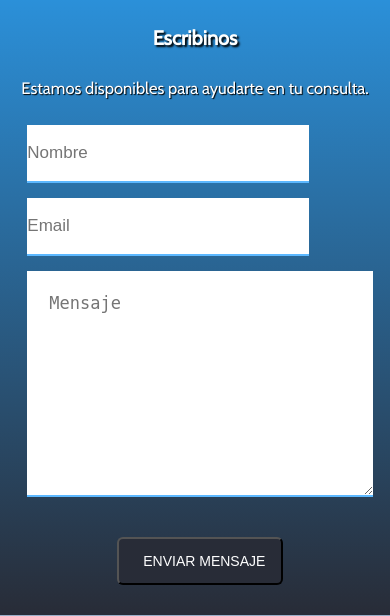
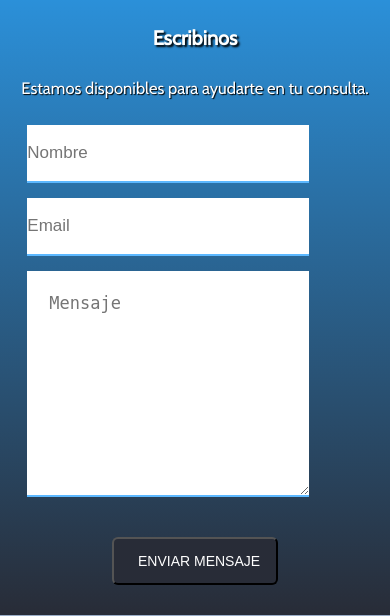
Before and after one commit to DevZeppelin/powersis, a PHP site: page /energia.html in a window 390 px wide. Shown: the part 3073-3689 px from the top of the page. Run offline with PHP 8.4, Linux system fonts and the light colour scheme.

Commit message:
ajustado un poco el textarea para celus

```diff
--- a/estilos.css
+++ b/estilos.css
@@ -719,6 +719,10 @@ textarea {
 
    @media (max-width: 800px) {
 
+    textarea {
+        width: 71%;
+    }
+
     #header-nav .soluciones-menu {
         display: none;
 
```
